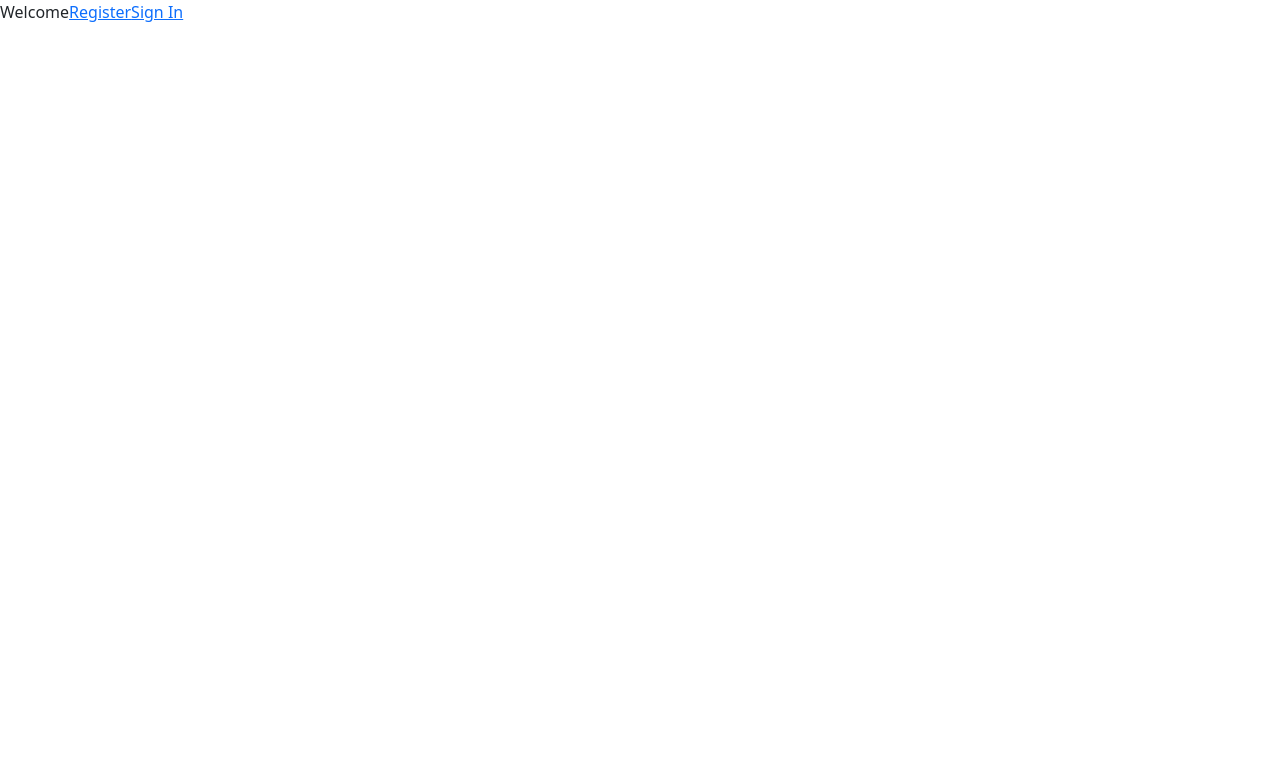
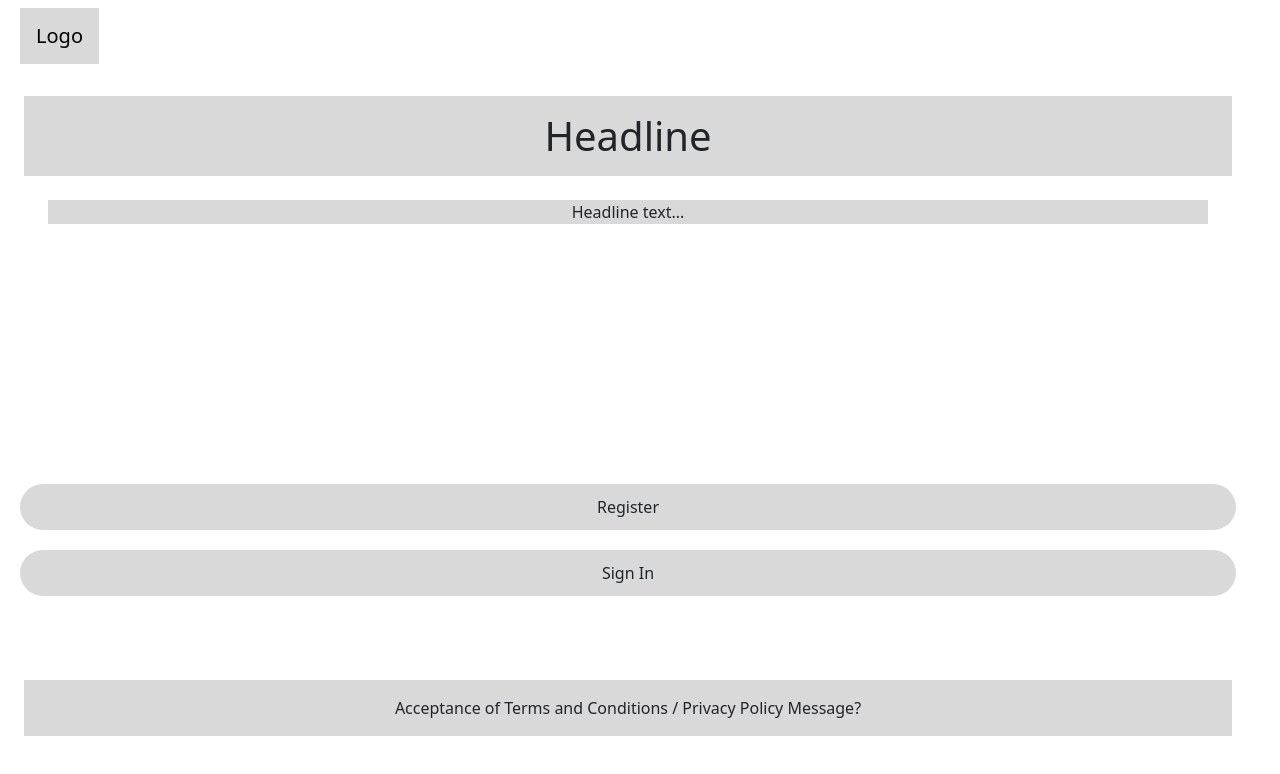
Before and after one commit to Co-Lab-You-Belong-in-Tech/GamePlanr, a React (Vite) app: page / in a window 1280 px wide. Shown: the top 774 px of the page. Built offline with nearby package versions, Linux system fonts and the light colour scheme.

Commit message:
Added some lo-fi styles to the welcome page

```diff
--- a/src/App.css
+++ b/src/App.css
@@ -0,0 +1,11 @@
+.btn-tertiary {
+  background-color: #d9d9d9 !important;
+  display: block;
+  padding: 10px 100px;
+  margin: 20px;
+  border-radius: 50px;
+}
+
+.bg-body-tertiary {
+  background-color: #d9d9d9 !important;
+}
--- a/src/components/SignIn.jsx
+++ b/src/components/SignIn.jsx
@@ -2,7 +2,7 @@ import { Link } from "react-router-dom";
 
 const SignIn = () => {
   return <div>SignIn
-    <Link to="home">Sign In</Link>
+    <Link to="/home">Sign In</Link>
   </div>;
 };
 export default SignIn;
--- a/src/components/Welcome.jsx
+++ b/src/components/Welcome.jsx
@@ -1,9 +1,36 @@
 import { Link } from "react-router-dom";
 
 const Welcome = () => {
-  return (<div>Welcome
-    <Link to="/register">Register</Link>
-    <Link to="/sign-in">Sign In</Link>
-  </div>);
+  return (
+    <div>
+      <nav className="navbar">
+        <div className="container-fluid">
+          <span className="navbar-brand mb-0 h1 bg-body-tertiary p-3 ms-2">Logo</span>
+        </div>
+      </nav>
+      <div
+        className="text-center row"
+        style={{ height: "90vh", width: "100%" }}
+      >
+        <div className="col-12" style={{ height: "45vh" }}>
+          <h1 className="bg-body-tertiary py-3 m-4">Headline</h1>
+          <p className="bg-body-tertiary mx-5">Headline text...</p>
+        </div>
+        <div className="col-12" style={{ height: "20vh" }}>
+          <Link to="/register" className="btn btn-tertiary">
+            Register
+          </Link>
+          <Link to="/sign-in" className="btn btn-tertiary">
+            Sign In
+          </Link>
+        </div>
+        <div className="col-12" style={{ height: "fit-content" }}>
+          <p className="m-4 py-3 bg-body-tertiary">
+            Acceptance of Terms and Conditions / Privacy Policy Message?
+          </p>
+        </div>
+      </div>
+    </div>
+  );
 };
 export default Welcome;
```
